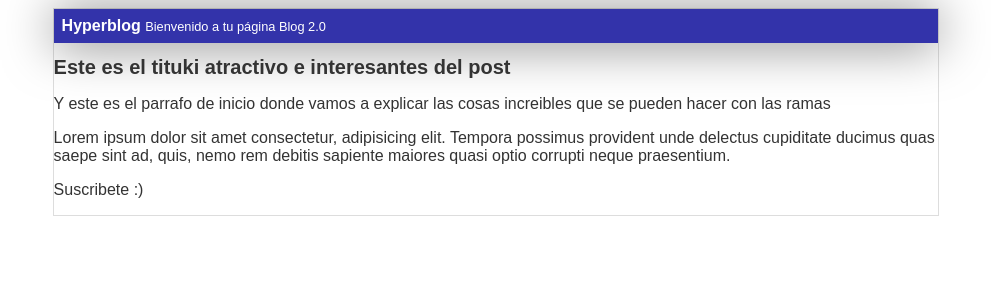
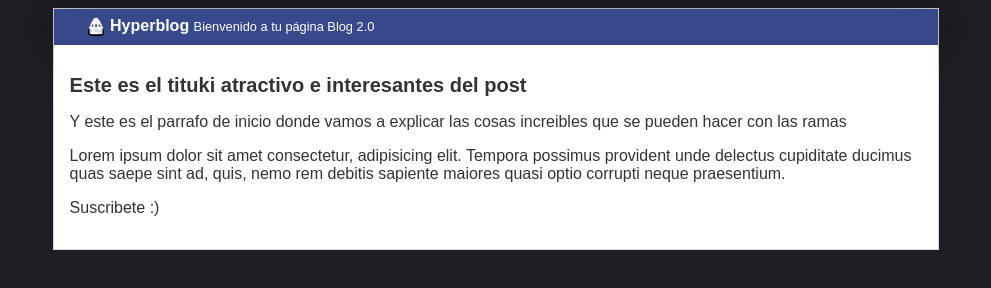
Before and after one commit to jrive16/CursoGitPro, a plain HTML site: page index.html in a window 1280 px wide. Shown: the whole page, without its empty margins (144-1135 px from the left). Drawn offline with Linux system fonts and the light colour scheme.

Commit message:
Se agrego logo, mejor fondo

```diff
--- a/css/estilos.css
+++ b/css/estilos.css
@@ -1,5 +1,6 @@
 body
 {
+    background: #1e1f24;
     color: #333;
     text-align: center;
     font-size: 16px;
@@ -8,12 +9,18 @@ body
 
 #cabecera
 {
-    background: #33A;
+    background: #37488b;
     box-shadow: 0px 2px 50px 0px rgba(0, 0, 0, 0.5);
     color: white;
     font-weight: bold;
     margin: 0;
-    padding: 0.5em;
+    padding: 0.5em 0 0.5em 2em;
+}
+
+#cabecera #logo
+{
+    width: 20px;
+    vertical-align: middle;
 }
 
 #container
@@ -30,6 +37,11 @@ body
     font-size: 20px;
 }
 
+#post{
+    background: white;
+    padding: 1em;
+}
+
 #cabecera #tagline
 {
     margin: 1em 0 0 0;
--- a/index.html
+++ b/index.html
@@ -9,6 +9,7 @@
 <body>
     <div id="container">
         <div id="cabecera">
+            <img id="logo" src="imagenes/dragon.png" alt="Dragon.png">
             Hyperblog
             <span id="tagline">Bienvenido a tu página Blog 2.0</span>
         </div>
```
